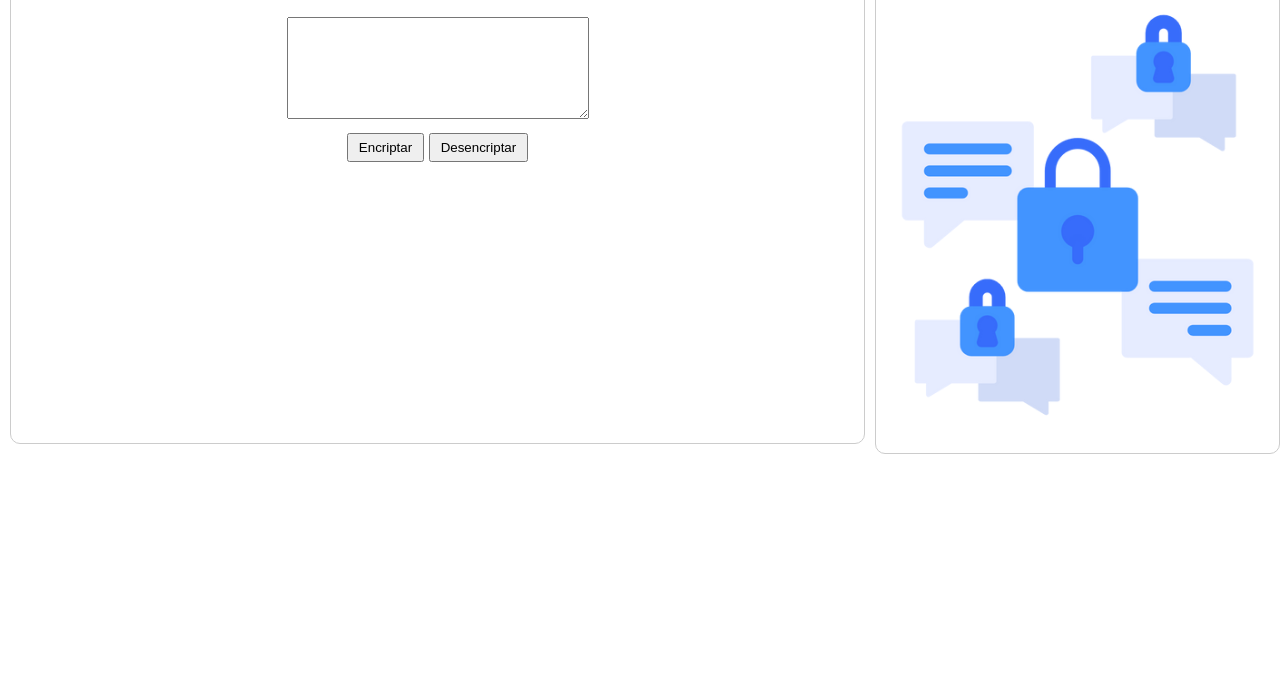
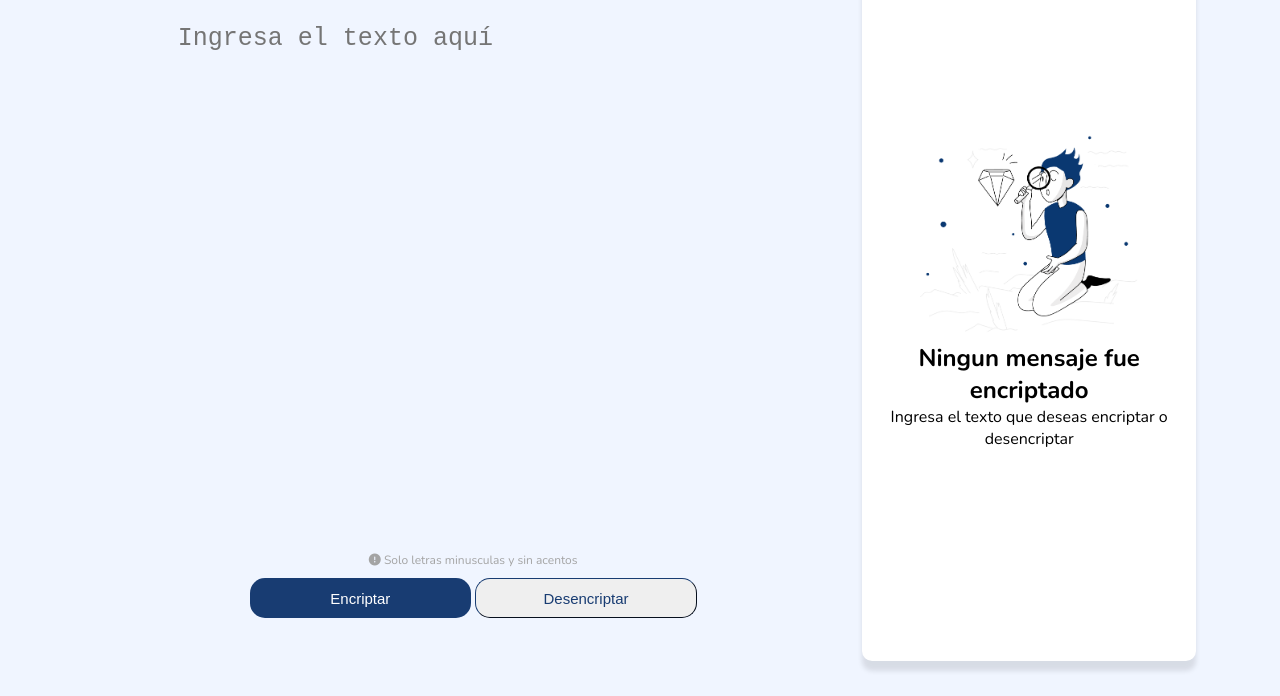
Before and after one commit to DammiLopez/Alura-challenge, a plain HTML site: page index.html in a window 1280 px wide. Shown: the part 104-800 px from the top of the page. Drawn offline with nearby package versions, Linux system fonts and the light colour scheme.

Commit message:
Mejoras en la parte visual

```diff
--- a/css/style.css
+++ b/css/style.css
@@ -1,33 +1,98 @@
 * {
   padding: 0;
   margin: 0;
+  box-sizing: border-box;
 }
 body {
-  font-family: Arial, sans-serif;
+  font-family: "Nunito", sans-serif;
+  background-color: #f0f5ff;
+  display: flex;
   align-items: center;
   height: 100vh;
-}
-
-header {
-  align-content: center;
+  width: 100vw;
+  align-items: center;
+  justify-items: center;
 }
 
 .container {
+  height: 100vh;
+  width: 90vw;
+  margin: auto;
+  padding: 20px;
   display: flex;
   justify-content: space-around;
 }
 
-#left-container {
-  width: 70%;
-  margin: 10px;
+.logo {
+  display: block;
+}
+
+textarea {
+  border: none;
+  background-color: transparent;
+  width: 100%;
+  height: 200px;
+  font-size: 25px;
+  resize: none;
+  padding-top: 30px;
+}
+
+#advertencia {
+  color: rgb(164, 164, 164);
+  font-size: 12px;
+}
+
+button {
+  font-size: 15px;
+  width: 30%;
+  height: 40px;
+  border-radius: 15px;
+}
+
+#btn-crypt {
+  color: #fff;
+  border-color: transparent;
+  background: #183c72;
+}
+
+#btn-crypt:hover {
+  background: #1f5374;
+  text-decoration: none;
+}
+
+#btn-decrypt {
+  border-width: 1px;
+  color: #183c72;
+  border-color: #183c72;
+}
+
+#btn-decrypt:hover {
+  background: #9bbdd2;
+  text-decoration: none;
 }
 
 #left-container,
 #right-container {
   text-align: center;
   padding: 20px;
-  border: 1px solid #ccc;
   border-radius: 10px;
+  height: 98%;
+}
+
+#right-container {
+  background-color: #fff;
+  box-shadow: 0px 10px 5px 0px rgba(0, 0, 0, 0.1);
+  display: flex;
+  flex-direction: column;
+  align-items: center;
+  text-align: center;
+  justify-content: center;
+  width: 30%;
+}
+
+#left-container {
+  width: 70%;
+  padding-bottom: 10%;
 }
 
 #result-image {
@@ -37,8 +102,8 @@ header {
 }
 
 textarea {
-  width: 300px;
-  height: 100px;
+  width: 80%;
+  height: 90%;
   margin-top: 10px;
 }
 
@@ -47,3 +112,7 @@ button {
   padding: 5px 10px;
   cursor: pointer;
 }
+
+#result-image {
+  max-width: 80%;
+}
--- a/index.html
+++ b/index.html
@@ -5,24 +5,30 @@
     <meta charset="UTF-8">
     <meta name="viewport" content="width=device-width, initial-scale=1.0">
     <title>Encriptador/Desencriptador</title>
+    <link href="https://fonts.googleapis.com/css2?family=Nunito:wght@400;700&amp;display=swap" rel="stylesheet">
+    <link rel="stylesheet" href="https://cdnjs.cloudflare.com/ajax/libs/font-awesome/6.2.1/css/all.min.css"
+        integrity="sha512-MV7K8+y+gLIBoVD59lQIYicR65iaqukzvf/nwasF0nqhPay5w/9lJmVM2hMDcnK1OnMGCdVK+iQrJ7lzPJQd1w=="
+        crossorigin="anonymous" referrerpolicy="no-referrer">
     <link rel="stylesheet" href="/css/style.css">
 </head>
 
 <body>
-    <header>
-        <img src="img/Vector.png" alt="Header Image" style="max-width: 100%;">
-        <h2>Encriptador/Desencriptador</h2>
-    </header>
+
+
     <div class="container">
         <div id="left-container">
-            <textarea id="inputText"></textarea>
+            <img class="logo" src="img/Vector.png" alt="Header Image" style="max-width: 100%;">
+            <textarea id="inputText" placeholder="Ingresa el texto aquí"></textarea>
+            <p id="advertencia"> <i class="fa-solid fa-circle-exclamation"></i> Solo letras minusculas y sin acentos</p>
             <p id="validationMessage" style="color: red;"></p>
-            <button onclick="processText('encrypt')">Encriptar</button>
-            <button onclick="processText('decrypt')">Desencriptar</button>
+            <button id="btn-crypt" onclick="processText('encrypt')">Encriptar</button>
+            <button id="btn-decrypt" onclick="processText('decrypt')">Desencriptar</button>
         </div>
 
         <div id="right-container">
-            <img id="result-image" src="img/imagenencriptador.png" alt="Result Image">
+            <img id="result-image" src="img/imagenencriptador-resultado.png" alt="Result Image">
+            <h2>Ningun mensaje fue encriptado</h2>
+            <p>Ingresa el texto que deseas encriptar o desencriptar</p>
             <p id="result"></p>
             <button id="copyButton" onclick="copyText()" style="display: none;">Copiar</button>
             <p id="copyMessage" style="color: green; display: none;">Texto copiado al portapapeles.</p>
```
Also changed, not shown: img/imagenencriptador-resultado.png (added).
